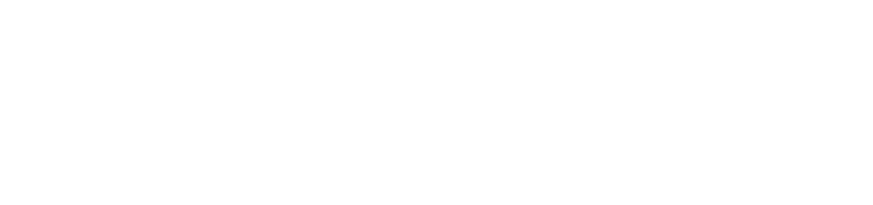
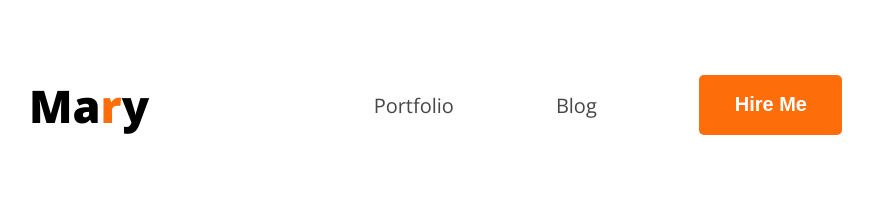
Before and after one commit to kamrulhasankanan/web-dev-portfolio-mary, a plain HTML site: page index.html in a window 1280 px wide. Shown: the whole page, without its empty margins (179-1052 px from the left). Drawn offline with nearby package versions, Linux system fonts and the light colour scheme.

Commit message:
added nav

```diff
--- a/index.html
+++ b/index.html
@@ -1,13 +1,27 @@
 <!DOCTYPE html>
 <html lang="en">
+
 <head>
     <meta charset="UTF-8">
     <meta name="viewport" content="width=device-width, initial-scale=1.0">
     <title>Web Developer Portfolio</title>
+    <link rel="preconnect" href="https://fonts.googleapis.com">
+    <link rel="preconnect" href="https://fonts.gstatic.com" crossorigin>
+    <link href="https://fonts.googleapis.com/css2?family=Open+Sans:ital,wght@0,300..800;1,300..800&display=swap"
+        rel="stylesheet">
+    <link rel="stylesheet" href="styles/portfolio.css">
 </head>
-<body>
+
+<body class="open-sans-normal">
     <header>
-
+        <nav>
+            <h3 class="nav-title">Ma<span class="text-primary">r</span>y</h3>
+            <ul>
+                <li><a class="dark-2" href="">Portfolio</a></li>
+                <li><a class="dark-2" href="">Blog</a></li>
+                <li><a href=""><button class="btn-primary">Hire Me</button></a></li>
+            </ul>
+        </nav>
     </header>
     <main>
 
@@ -16,4 +30,5 @@
 
     </footer>
 </body>
+
 </html>
--- /dev/null
+++ b/styles/portfolio.css
@@ -0,0 +1,49 @@
+.open-sans-normal{
+  font-family: "Open Sans", sans-serif;
+  font-optical-sizing: auto;
+  font-style: normal;
+  font-variation-settings:
+    "wdth" 100;
+}
+
+/* shared style */
+.text-primary{
+    color: #FD6E0A;
+}
+.dark-2{
+    color: #474747;
+}
+.btn-primary{
+    background-color: #FD6E0A;
+    font-weight: bold;
+    font-size: 20px;
+    color: #FFFFFF;
+    padding: 18px 35px 19px 36px;
+    border: none;
+    border-radius: 5px;
+}
+
+/* nav styles */
+nav{
+    display: flex;
+    align-items: center;
+    justify-content: space-between;
+    margin: 0px 200px;
+}
+nav ul{
+    display: flex;
+    align-items: center;
+}
+nav ul li{
+    list-style: none;
+    margin: 51px;
+}
+nav li a{
+    text-decoration: none;
+    font-size: 20px;
+}
+
+.nav-title{
+    font-weight: 800;
+    font-size: 45px;
+}
```
